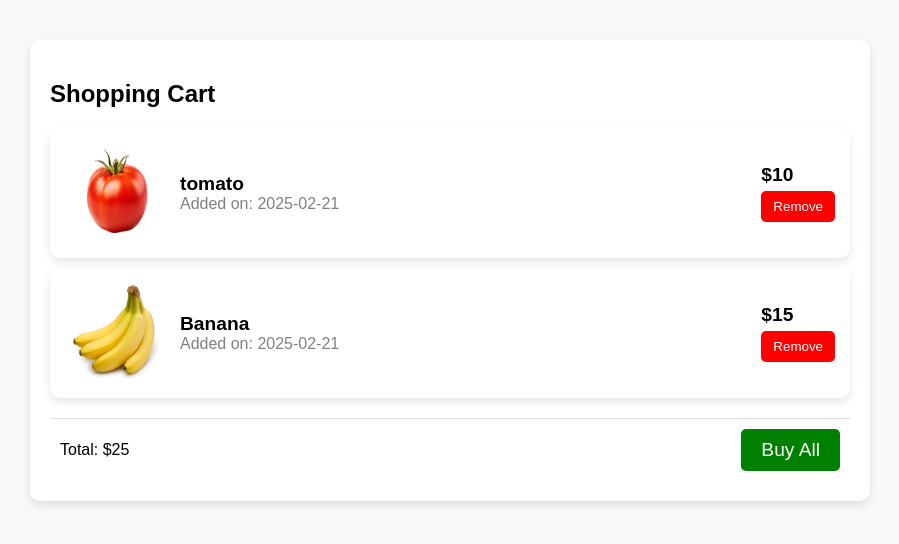
After one commit to PYEXPO25/T014_TECHXAVIERS, a Django app: page /cart/ in a window 1280 px wide. The commit adds this page. Shown: the top 544 px of the page, without its empty margins (190-1089 px from the left). Run offline with Django 5.2, Linux system fonts and the light colour scheme.

Commit message:
added cart

```diff
--- a/LOCAL_MARKETPLACE/LOCAL_MARKETPLACE/urls.py
+++ b/LOCAL_MARKETPLACE/LOCAL_MARKETPLACE/urls.py
@@ -28,6 +28,7 @@ urlpatterns = [
     path('signup/',views.signup,name='signup'),
     path('api/token/', TokenObtainPairView.as_view(), name='token_obtain_pair'),
     path('api/token/refresh/', TokenRefreshView.as_view(), name='token_refresh'),
+    path('cart/', views.cart, name='cart'),
 ]
 if settings.DEBUG:  # Serve media files during development
     urlpatterns += static(settings.MEDIA_URL, document_root=settings.MEDIA_ROOT)
--- a/LOCAL_MARKETPLACE/LOCAL_MARKETPLACE/views.py
+++ b/LOCAL_MARKETPLACE/LOCAL_MARKETPLACE/views.py
@@ -10,6 +10,8 @@ def login(request):
     return render(request, 'login.html')
 def signup(request):
     return render(request, 'signup.html')
+def cart(request):
+    return render(request, 'cart.html')
 
 def user_login(request):
     if request.method == "POST":
--- /dev/null
+++ b/LOCAL_MARKETPLACE/static/css/cart.css
@@ -0,0 +1,77 @@
+body {
+    font-family: Arial, sans-serif;
+    margin: 20px;
+    padding: 20px;
+    background-color: #f8f8f8;
+}
+.cart {
+    max-width: 800px;
+    margin: auto;
+    padding: 20px;
+    border-radius: 10px;
+    background: white;
+    box-shadow: 0px 4px 8px rgba(0, 0, 0, 0.1);
+}
+.cart-item {
+    display: flex;
+    align-items: center;
+    justify-content: space-between;
+    padding: 15px;
+    margin-bottom: 10px;
+    border-radius: 10px;
+    background: white;
+    box-shadow: 0px 4px 8px rgba(0, 0, 0, 0.1);
+    cursor: pointer;
+    transition: transform 0.2s;
+    position: relative;
+}
+.cart-item:hover {
+    transform: scale(1.02);
+}
+.cart-item img {
+    width: 100px;
+    height: 100px;
+    border-radius: 10px;
+}
+.cart-item-details {
+    flex-grow: 1;
+    margin-left: 15px;
+}
+.cart-item-name {
+    font-size: 1.2em;
+    font-weight: bold;
+}
+.cart-item-date {
+    color: gray;
+}
+.cart-item-price {
+    font-size: 1.2em;
+    font-weight: bold;
+}
+.remove-button {
+    background-color: red;
+    color: white;
+    border: none;
+    padding: 8px 12px;
+    cursor: pointer;
+    border-radius: 5px;
+    margin-top: 5px;
+    display: block;
+}
+.buy-all {
+    display: flex;
+    justify-content: space-between;
+    align-items: center;
+    margin-top: 20px;
+    padding: 10px;
+    border-top: 1px solid #ddd;
+}
+.buy-all button {
+    background-color: green;
+    color: white;
+    border: none;
+    padding: 10px 20px;
+    cursor: pointer;
+    border-radius: 5px;
+    font-size: 1.2em;
+}
--- /dev/null
+++ b/LOCAL_MARKETPLACE/static/js/cart.js
@@ -0,0 +1,22 @@
+function updateTotal() {
+    let total = 0;
+    document.querySelectorAll('.cart-item').forEach(item => {
+        let price = parseFloat(item.getAttribute('data-price'));
+        total += price;
+    });
+    document.getElementById('total-price').textContent = total;
+}
+
+function removeItem(event, button) {
+    event.stopPropagation();
+    button.closest('.cart-item').remove();
+    updateTotal();
+}
+
+function goToProductPage(url) {
+    window.location.href = url;
+}
+
+function buyAll() {
+    alert("Proceeding to checkout with total amount: $" + document.getElementById('total-price').textContent);
+}
--- a/LOCAL_MARKETPLACE/static/js/login.js
+++ b/LOCAL_MARKETPLACE/static/js/login.js
@@ -6,7 +6,7 @@ function validateLogin(event) {
 
     // User credentials
     const users = {
-        "admin": { password: "admin123", redirect: "home.html" },
+        "admin": { password: "admin123", redirect: "home" },
         "user1": { password: "password1", redirect: "https://chatgpt.com/" }
     };
 
--- /dev/null
+++ b/LOCAL_MARKETPLACE/templates/cart.html
@@ -0,0 +1,48 @@
+<!DOCTYPE html>
+{% load static %}
+<html lang="en">
+<head>
+    <meta charset="UTF-8">
+    <meta name="viewport" content="width=device-width, initial-scale=1.0">
+    <link rel="stylesheet" href="cart.css">
+    <title>Xavier’s Market</title>
+    <link rel="stylesheet" href="{% static 'css/cart.css' %}">
+    <script src="{% static 'js/cart.js' %}"></script>
+
+</head>
+<body>
+    <div class="cart">
+        <h2>Shopping Cart</h2>
+        <div id="cart-items">
+            <div class="cart-item" data-price="10" onclick="goToProductPage('apple.html')">
+                <img src="{% static 'photos/tomato.jpg' %}" alt="tomato">
+                <div class="cart-item-details">
+                    <div class="cart-item-name">tomato</div>
+                    <div class="cart-item-date">Added on: 2025-02-21</div>
+                </div>
+                <div>
+                    <div class="cart-item-price">$10</div>
+                    <button class="remove-button" onclick="removeItem(event, this)">Remove</button>
+                </div>
+            </div>
+            <div class="cart-item" data-price="15" onclick="goToProductPage('banana.html')">
+                <img src="{% static 'photos/banana.png' %}" alt="banana">
+                <div class="cart-item-details">
+                    <div class="cart-item-name">Banana</div>
+                    <div class="cart-item-date">Added on: 2025-02-21</div>
+                </div>
+
+                <div>
+                    <div class="cart-item-price">$15</div>
+                    <button class="remove-button" onclick="removeItem(event, this)">Remove</button>
+                </div>
+            </div>
+        </div>
+        <div class="buy-all">
+            <span>Total: $<span id="total-price">25</span></span>
+            <button onclick="buyAll()">Buy All</button>
+        </div>
+    </div>
+    <script src="cart.js"></script>
+</body>
+</html>
--- a/LOCAL_MARKETPLACE/templates/homepage.html
+++ b/LOCAL_MARKETPLACE/templates/homepage.html
@@ -27,12 +27,12 @@
             <ul>
                 <input type="text" id="search-input" placeholder="Search...">
                 <button onclick="search()">Search</button>
-                <li><a href="home">Home</a></li>
+                <li><a href="{% static 'home.html' %}">Home</a></li>
                 <li><a href="#SHOP">Shop</a></li>
-                <li><a href="">About Us</a></li>
+                <li><a href="{% static 'frontpage.html' %}">About Us</a></li>
                 <li><a href="#contact">Contact</a></li>
                 <li><a href="products">Products</a></li>
-                <li><a href="login">Cart</a></li>
+                <li><a href="cart">Cart</a></li>
                 <li>
                     <a href="{% static 'profile.html' %}">
                         <img src="{% static 'photos/profile-icon.jpg' %}" alt="Profile" class="profile-icon">
```
Also changed, not shown: LOCAL_MARKETPLACE/static/js/home.js (+81 -41 lines), LOCAL_MARKETPLACE/templates/login.html (+2 -6 lines), LOCAL_MARKETPLACE/static/photos/apple.png (added), LOCAL_MARKETPLACE/static/photos/banana.png (added).
